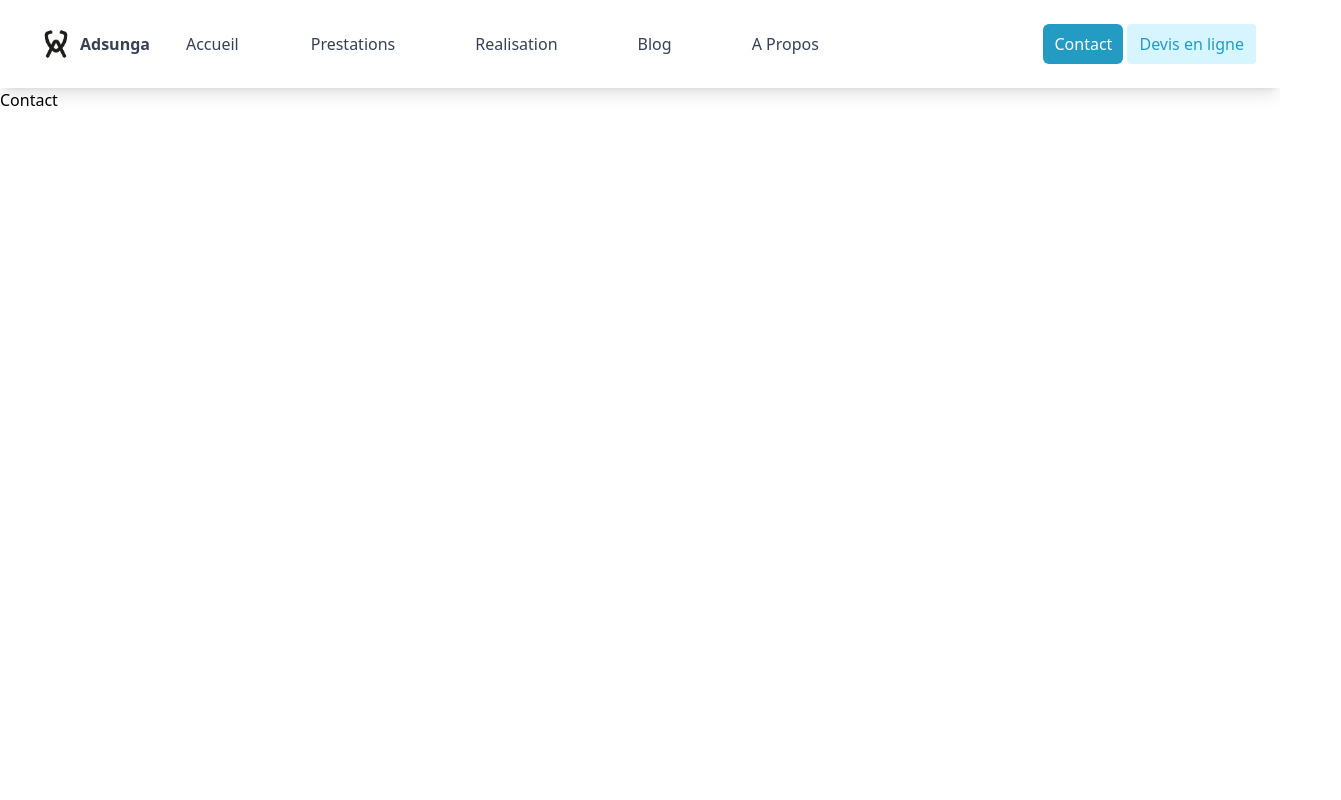
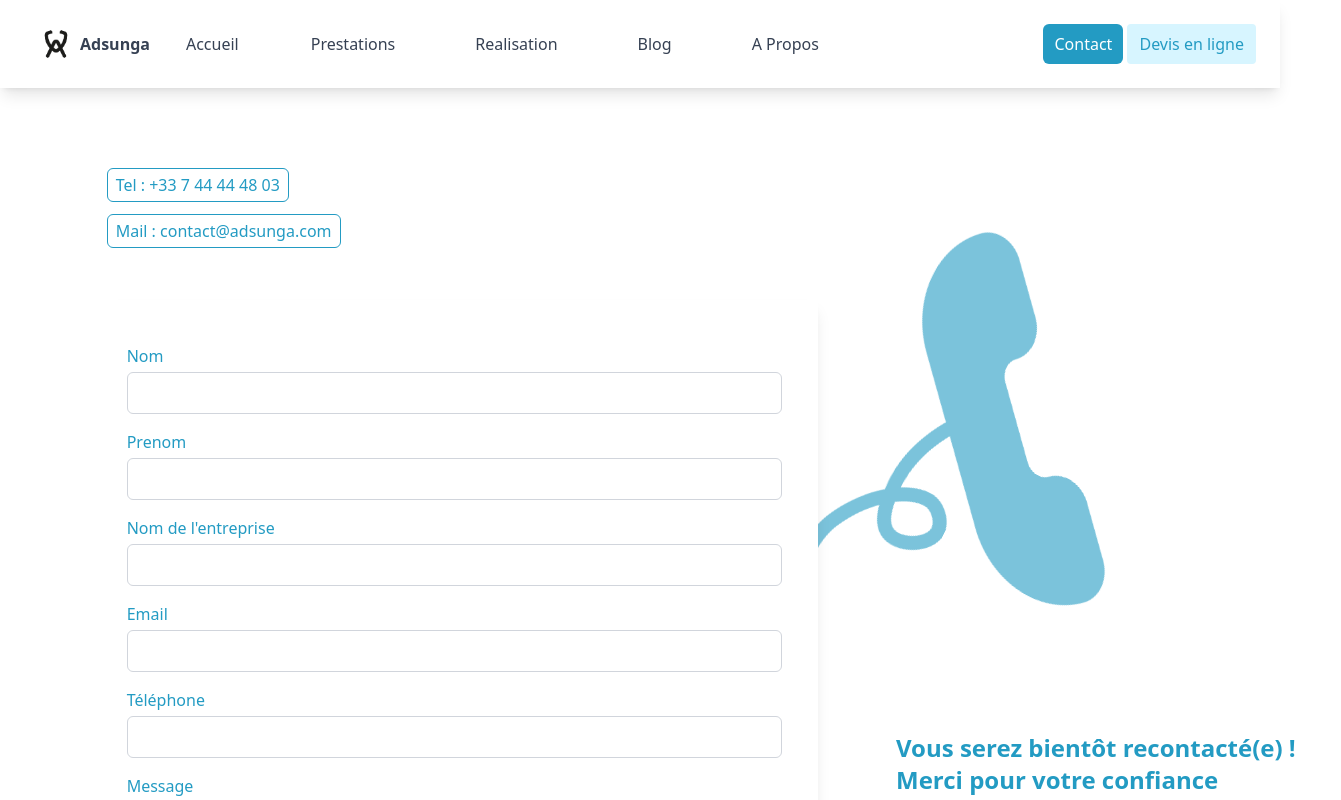
Before and after one commit to Abdel1117/Adsunga_v2, a React (Vite) app in the folder Adsunga_Front/: page /contact in a window 1280 px wide. Shown: the top 800 px of the page, 1341 px wide, since content can reach past the window. Built offline with nearby package versions, Linux system fonts and the light colour scheme.

Commit message:
feat(Contact):Page contact style finish

```diff
--- a/Adsunga_Front/src/components/Block/Block.tsx
+++ b/Adsunga_Front/src/components/Block/Block.tsx
@@ -16,7 +16,7 @@ export const Block = ({
   conslusionPara,
 }: BlockProps) => {
   return (
-    <article className="w-full grid grid-cols-1 md:grid-cols-2 gap-10 mb-10 p-1 md:p-8 bg-white rounded-lg shadow">
+    <article className="w-full h-full lg:max-h-[600px] grid grid-cols-1 md:grid-cols-2 gap-10 mb-10 p-1 md:p-8 bg-white rounded-lg shadow">
       <div>
         <h2 className="text-primary text-xl sm:text-2xl font-bold mb-4">
           {title}
@@ -37,13 +37,12 @@ export const Block = ({
           <p className="text-sm sm:text-base">{conslusionPara}</p>
         </div>
       </div>
-      <div className="">
-        <img
-          src={images}
-          alt="Image"
-          className="w-full h-full object-cover rounded"
-        />
-      </div>
+
+      <img
+        src={images}
+        alt="Image"
+        className="w-full h-full md:h-[500px]  my-auto object-cover rounded-lg"
+      />
     </article>
   );
 };
--- a/Adsunga_Front/src/pages/Contact/Contact.tsx
+++ b/Adsunga_Front/src/pages/Contact/Contact.tsx
@@ -1,5 +1,96 @@
-import React from "react";
+import Phone from "../../assets/icons/Phone bleu.png";
+export const Contact = () => {
+  return (
+    <section className="container lg:max-w-4xl xl:max-w-10/12 mx-auto overflow-hidden">
+      <div className="flex flex-col justify-start items-start mt-20 mb-10 px-4 lg:px-0">
+        <button className="py-1 px-2 mb-3 bg-white rounded-md text-primary hover:text-white hover:bg-primary border border-primary w-fit-content text-center cursor-pointer">
+          Tel : +33 7 44 44 48 03
+        </button>
+        <button className="py-1 px-2 mb-3 bg-white rounded-md text-primary hover:text-white hover:bg-primary border border-primary w-fit-content text-center cursor-pointer">
+          Mail : contact@adsunga.com
+        </button>
+      </div>
 
-export const Contact = () => {
-  return <div>Contact</div>;
+      {/* Container of the form with the image in background */}
+
+      <div>
+        <div className="z-50 shadow-lg bg-white w-full lg:w-8/12 px-1 py-1 relative">
+          <form>
+            <div className="flex flex-col mt-10 mb-10 pl-4 pr-8">
+              <label className="mr-2 mb-1 text-primary " htmlFor="name">
+                Nom
+              </label>
+              <input
+                type="text"
+                id="name"
+                name="name"
+                className="border border-gray-300 rounded-md p-2 mb-4 w-full "
+              />
+
+              <label className="mr-2 mb-1 text-primary " htmlFor="prenom">
+                Prenom
+              </label>
+              <input
+                type="text"
+                id="prenom"
+                name="prenom"
+                className="border border-gray-300 rounded-md p-2 mb-4 w-full "
+              />
+
+              <label className="mr-2 mb-1 text-primary " htmlFor="entreprise">
+                Nom de l'entreprise
+              </label>
+              <input
+                type="text"
+                id="entreprise"
+                name="entreprise"
+                className="border border-gray-300 rounded-md p-2 mb-4 w-full "
+              />
+              <label className="mr-2 mb-1 text-primary " htmlFor="email">
+                Email
+              </label>
+              <input
+                id="email"
+                type="email"
+                name="email"
+                className="border border-gray-300 rounded-md p-2 mb-4 w-full "
+              />
+
+              <label className="mr-2 mb-1 text-primary " htmlFor="phone">
+                Téléphone
+              </label>
+              <input
+                id="phone"
+                type="text"
+                name="phone"
+                className="border border-gray-300 rounded-md p-2 mb-4 w-full "
+              />
+
+              <label className="mr-2 mb-1 text-primary " htmlFor="message">
+                Message
+              </label>
+              <textarea
+                id="message"
+                name="message"
+                className="border border-gray-300 rounded-md p-2 mb-4 w-full  h-32"
+              ></textarea>
+              <button className="rounded-md py-2 px-4 bg-primary text-white cursor-pointer w-[150px]">
+                Être contacté(e)
+              </button>
+            </div>
+          </form>
+        </div>
+        <div>
+          <img
+            className="hidden md:block w-[200px] lg:w-[500px] h-[200px] lg:h-[500px] absolute top-[25%] left-[59%] rotate-[27deg] opacity-60"
+            src={Phone}
+            alt="Telephone Bleu"
+          />
+          <p className="w-full lg:w-[300px] xl:w-[400px] static lg:absolute lg:left-[65%] xl:left-[70%] bottom-1 text-primary text-xl lg:text-2xl font-bold text-center lg:text-left  ">
+            Vous serez bientôt recontacté(e) ! Merci pour votre confiance
+          </p>
+        </div>
+      </div>
+    </section>
+  );
 };
```
